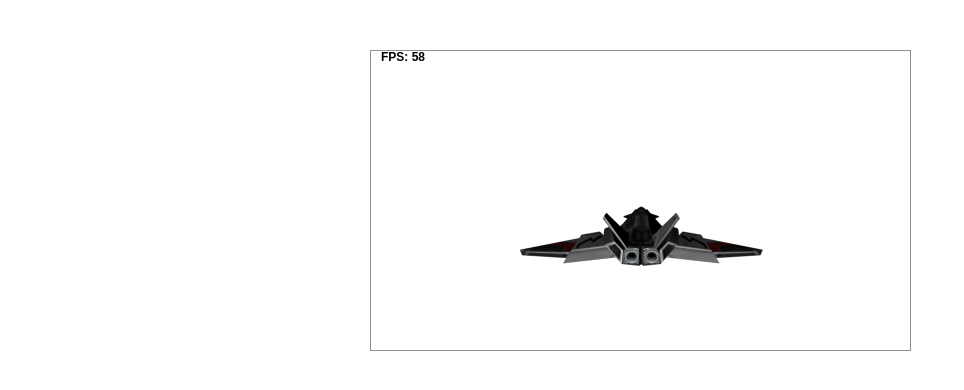
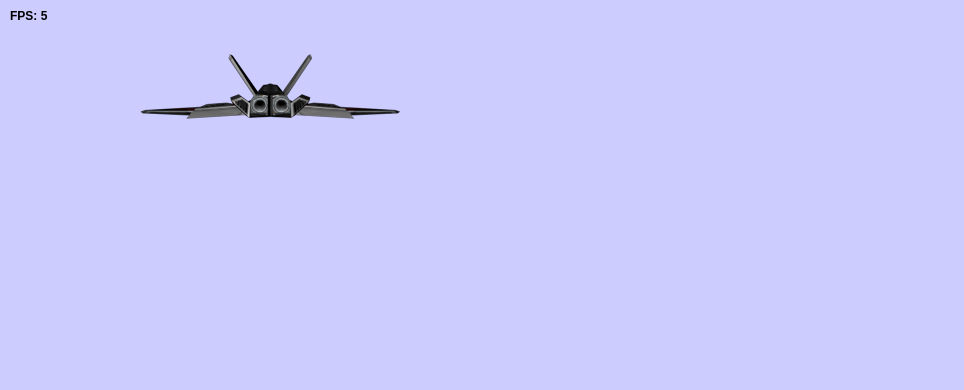
Before and after one commit to subrise/subrise.github.com, a plain HTML site: page tron/index.html in a window 1280 px wide. Shown: the whole page, without its empty margins (0-964 px from the left). Drawn offline with Linux system fonts and the light colour scheme.

Commit message:
tweaked roll over settings, and made it fullscreen
made the game fullscreen since it's a techdemo and
fullscreen makes it more fun. Also tweaked some
parts where it felt the plane was twitching.
Something that only occured when the plane had
more space to fly. So fullscreen might be a
better choice to develop for now. It also uses
more resources I think, so that I can optimize
sooner.

```diff
--- a/tron/custom.js
+++ b/tron/custom.js
@@ -8,13 +8,9 @@
  * Start Date: tuesday March 27 2012 8:48 PM
  */
 (function (window, document, SR, undefined) {
-	var game = new SR.Game(),
-		fps = 0,
-		// Defining classes
-		Ship = function (pPosition) {
-			var texture = new Image(),
-				textures       = [],
-				imagesLoaded   = false,
+	// Defining classes
+	var Ship = function (game, pPosition) {
+			var textures       = [],
 				position       = pPosition || SR.Point(),
 				velocity       = SR.Point(),
 				isDescending   = false,
@@ -28,11 +24,12 @@
 				speed          = 1,
 				maxSpeed       = 25,
 				drag           = 0.9,
-				degree         = Math.PI / 180,
+				dAngle         = (Math.PI / 180) * 2,
 				angle          = 0,
 				i,
 				totalFrames    = 60,
 				framesLoaded   = 0,
+				gameComponent  = new SR.GameComponent(),
 				onFrameLoaded  = function () {
 					framesLoaded += 1;
 				};
@@ -47,12 +44,8 @@
 				textures[i].src = './img/render/spaceship00'+i+'.png';
 				textures[i].addEventListener('load', onFrameLoaded, false);
 			}
-			// Todo check when images have loaded
-			imagesLoaded = true;
 
-			this.gameComponent = new SR.GameComponent();
-
-			this.onKeyDown = function (e) {
+			document.body.addEventListener('keydown', function (e) {
 				if (e.keyCode === 40) {
 					isDescending = true;
 				}
@@ -65,9 +58,9 @@
 				if (e.keyCode === 39) {
 					isRollingRight = true;
 				}
-			};
+			}, false);
 
-			this.onKeyUp = function (e) {
+			document.body.addEventListener('keyup', function (e) {
 				if (e.keyCode === 40) {
 					isDescending = false;
 				}
@@ -80,54 +73,63 @@
 				if (e.keyCode === 39) {
 					isRollingRight = false;
 				}
-			};
+			}, false);
 
 			/* et: elapsed time, ef: elapsed frames */
-			this.gameComponent.update = function (et, ef) {
+			gameComponent.update = function (et, ef) {
 				if (isAscending && ! isDescending) {
 					if (velocity.y > maxSpeed * -1) {
-						velocity.y -= speed * ef;
+						velocity.y -= speed;
 					}
 				} else if (isDescending && ! isAscending) {
 					if (velocity.y < maxSpeed) {
-						velocity.y += speed * ef;
+						velocity.y += speed;
 					}
 				} else {
-					velocity.y *= drag * ef;
+					velocity.y *= drag;
 				}
+
 				if (isRollingLeft && ! isRollingRight) {
 					if (velocity.x > maxSpeed * -1) {
-						velocity.x -= speed * ef;
-						angle -= 2 * degree * ef;
+						velocity.x -= speed;
+						if (angle > -1 * (Math.PI / 2)) {
+							angle -= dAngle * ef;
+						}
 					}
 				} else if (isRollingRight && ! isRollingLeft) {
 					if (velocity.x < maxSpeed) {
-						velocity.x += speed * ef;
-						angle += 2 * degree * ef;
+						velocity.x += speed;
+						if (angle < Math.PI / 2) {
+							angle += dAngle * ef;
+						}
 					}
 				} else {
-					velocity.x *= drag * ef;
-					angle *= drag * ef;
+					velocity.x *= drag;
+					angle *= drag;
 				}
 
-				position.x += velocity.x;
-				position.y += velocity.y;
+				if (Math.abs(angle) > Math.PI * 2) {
+					angle = 0;
+				}
+
+				position.x += velocity.x * ef;
+				position.y += velocity.y * ef;
 
 				// Set boundaries, so ship won't fly of screen
 				if (position.x < 0) {
 					position.x = 0;
-				} else if (position.x > 539) {
-					position.x = 539;
+				} else if (position.x > game.getWidth()) {
+					position.x = game.getWidth();
 				}
 				if (position.y < 50) {
 					position.y = 50;
-				} else if (position.y > 220) {
-					position.y = 220;
+				} else if (position.y > game.getHeight() - 60) {
+					position.y = game.getHeight() - 60;
 				}
 			};
 
-			this.gameComponent.draw = function (c) {
-				var dx = Math.floor(299 / 60);
+			gameComponent.draw = function (c) {
+				var dx = Math.floor(game.getHeight() / 60);
 				if (framesLoaded >= totalFrames) {
 					c.save();
 					c.translate(position.x, position.y);
@@ -138,36 +140,33 @@
 					c.fillText('Loading: '+framesLoaded+'/'+totalFrames, position.x, position.y);
 				}
 			};
+
+			game.addGameComponent(gameComponent);
 		},
 		Rock = function () {
 			this.gameComponent = new SR.GameComponent();
-		},
-		// Declaring game variables
-		ship,
-		onKeyDown = function (e) {
-			ship.onKeyDown(e);
-		},
-		onKeyUp = function (e) {
-			ship.onKeyUp(e);
 		};
 
+
+
+	// Initializing and playing game when window has loaded
+	window.addEventListener('load', function () {
+		var game = new SR.Game(),
+			fps  = 0,
+			ship;
+
 		game.update = function (e) {
-			fps = Math.floor(1000 / e);
+			fps = Math.floor(100 / e);
 		};
 
 		game.draw = function (c) {
 			c.font = 'Bold 12px sans-serif';
-			c.fillText("FPS: " + fps, 10, 10);
+			c.fillText("FPS: " + fps, 10, 20);
 		};
 
-
-	// Initializing and playing game when window has loaded
-	window.addEventListener('load', function () {
-		game.init(539, 299);
-		ship = new Ship(new SR.Point(270, 150));
-		game.addGameComponent(ship.gameComponent);
-		document.body.addEventListener('keydown', onKeyDown, false);
-		document.body.addEventListener('keyup', onKeyUp, false);
+		// game.init(539, 299);
+		game.init();
+		ship = new Ship(game, new SR.Point(270, 150));
 	}, false);
 
 }(this, this.document, this.SUBRISE));
--- a/tron/style.css
+++ b/tron/style.css
@@ -10,10 +10,12 @@
 body {
 	margin:0;
 	width:100%;
+	background:#000;
 }
 
 #gameCanvas {
 	display:block;
-	margin:50px auto 0;
-	border:1px solid rgba(32, 32, 32, 0.5);
+/*	margin:50px auto 0;*/
+	margin:0;
+	background:#ccf;
 }
```
